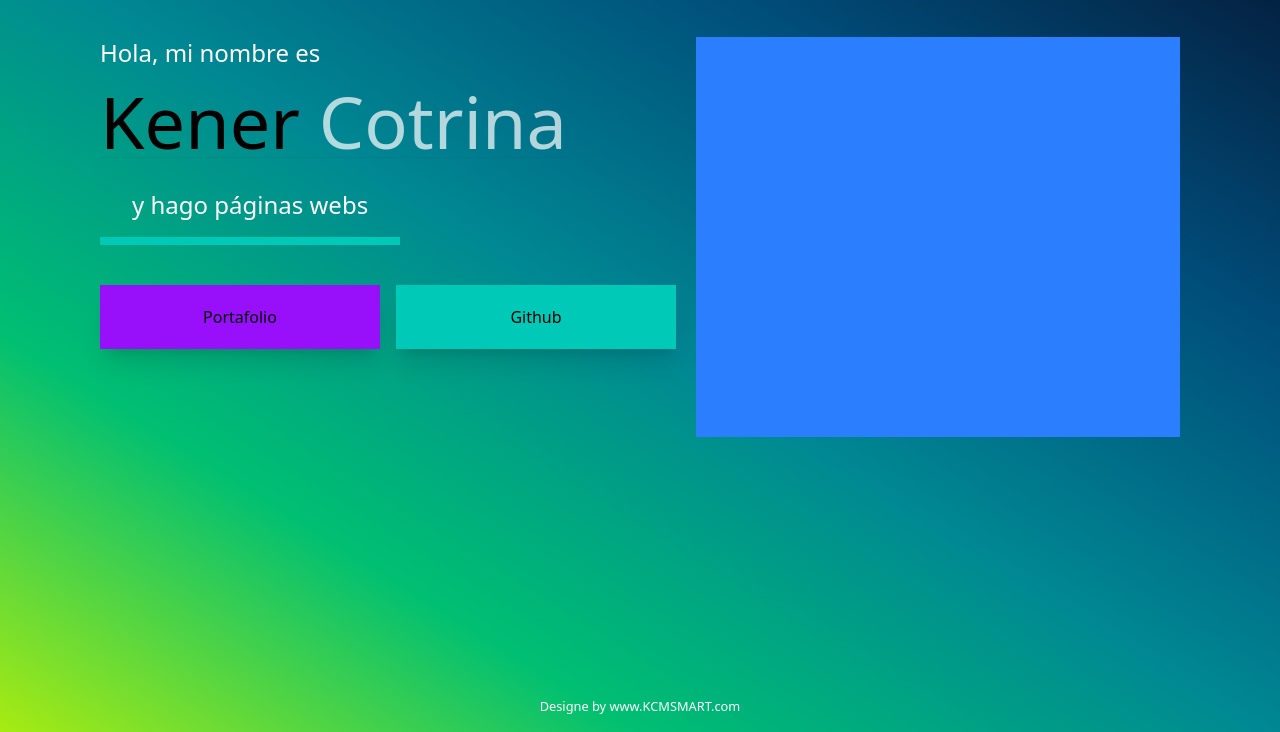
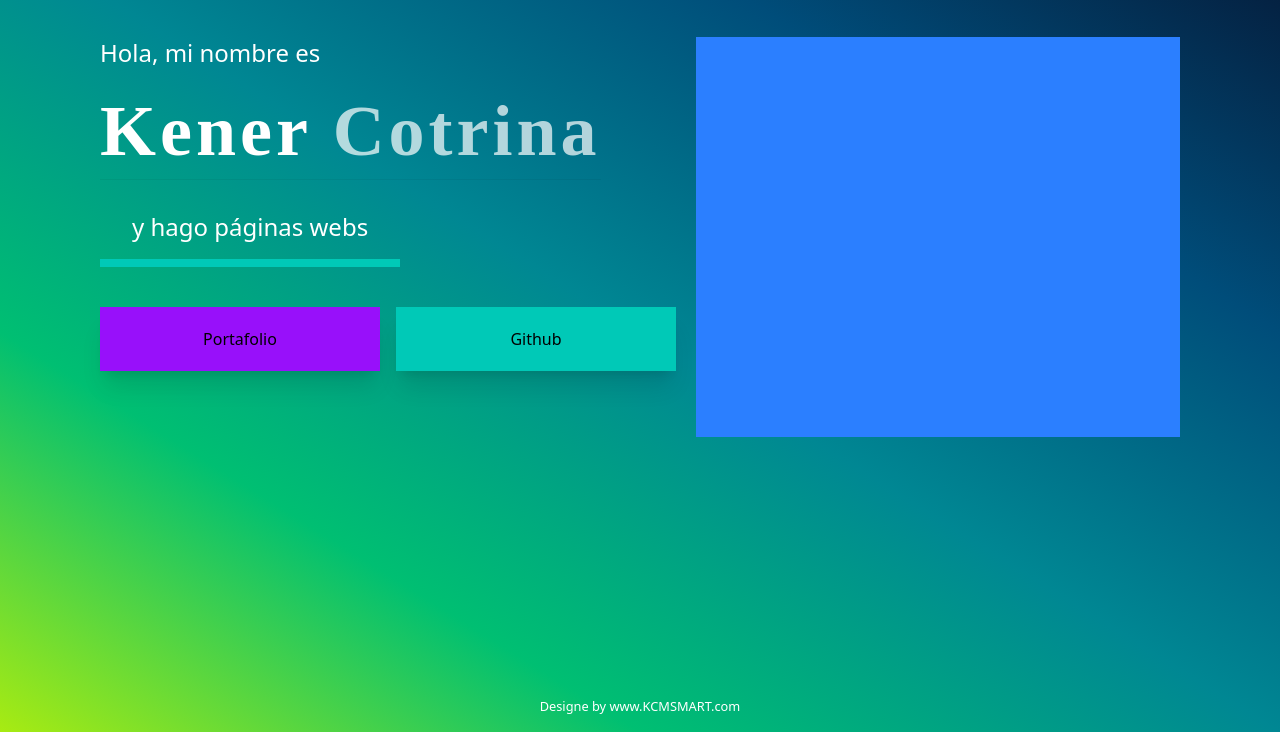
Before and after one commit to kcot2024/landing_page_kcm, a website: page index.html in a window 1280 px wide. Shown: the part 68-800 px from the top of the page. Drawn offline with Linux system fonts and the light colour scheme.

Commit message:
Se agrega style.cc para el nombre animado

```diff
--- a/index.html
+++ b/index.html
@@ -5,6 +5,8 @@
     <meta name="viewport" content="width=device-width, initial-scale=1.0">
     <title>Document</title>
     <link href="./style.css" rel="stylesheet">
+    <link rel="stylesheet" href="./assets/css/style.css">
+
 </head>
 <body class="w-full min-h-screen flex flex-col font-Monserrat " style="background-image: linear-gradient(to left bottom, #051937, #004d7a, #008793, #00bf72, #a8eb12);">
     <head>
```
